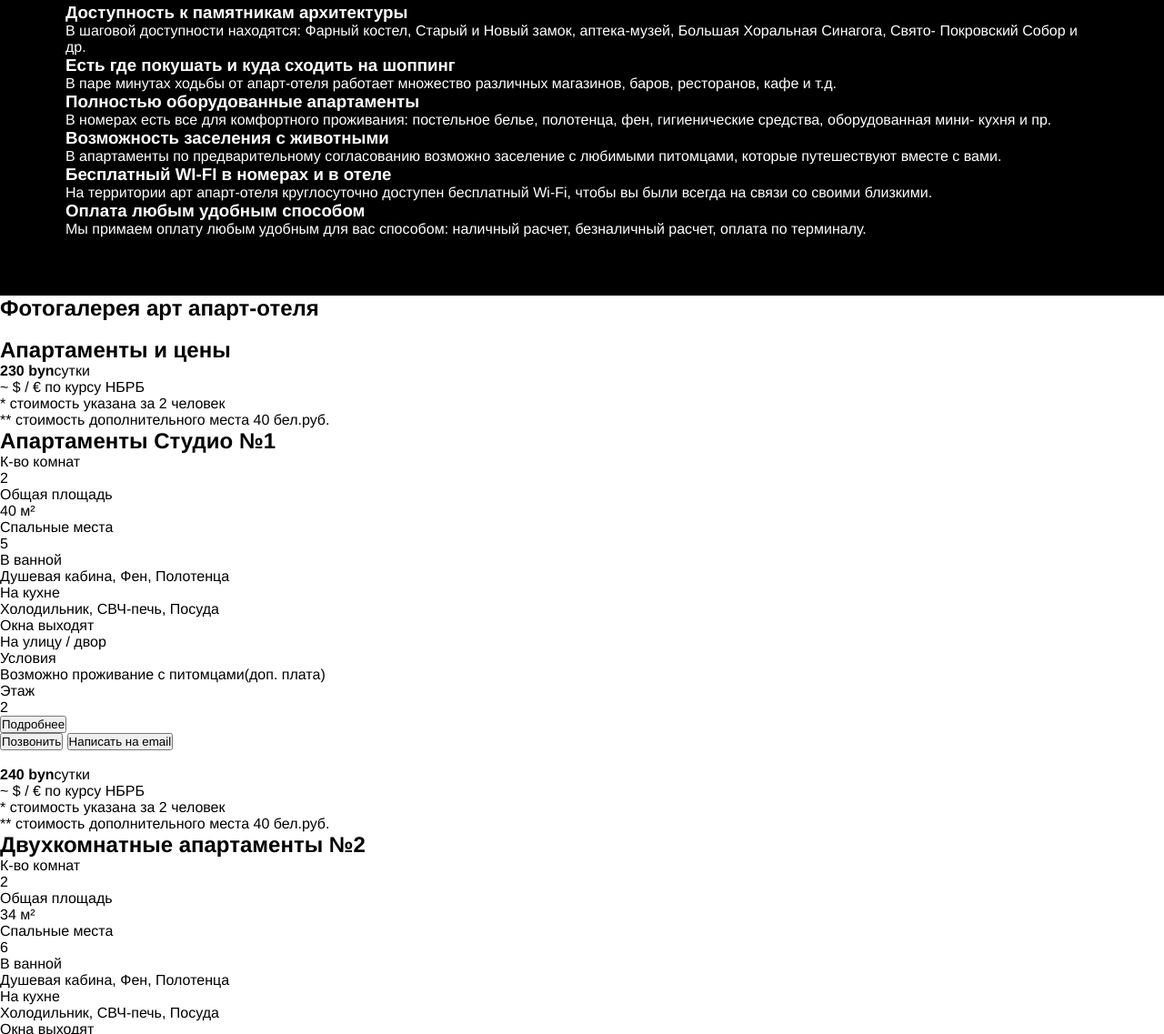
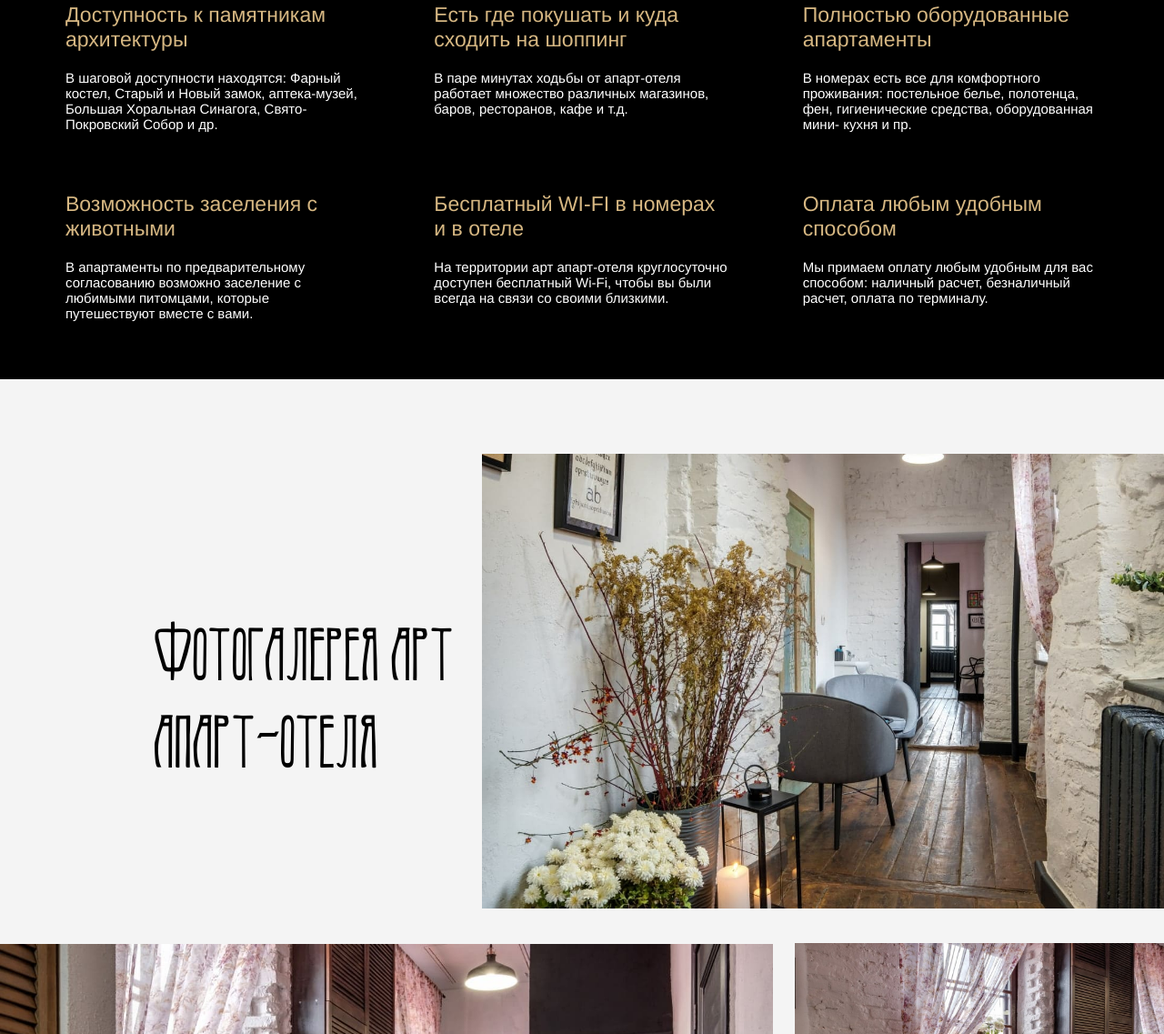
Before and after one commit to FlaTy7375/Ugrushi, a website: page frontend/restaraunt.html in a window 1280 px wide. Shown: the part 1663-2800 px from the top of the page at 91% size. Drawn offline with Linux system fonts and the light colour scheme.

Commit message:
stylization of the 3rd section

```diff
--- a/frontend/restaraunt.html
+++ b/frontend/restaraunt.html
@@ -32,7 +32,7 @@
                     <button class="main--button">Забронировать</button>
                 </div>
                 <div class="main--container--info">
-                    <p class="main--phone">+375 44 776 54 90</p>
+                    <a class="main--phone" href="tel:+375 44 776 54 90" target="_blank">+375 44 776 54 90</a>
                     <span class="main--socials"> &nbsp \  Viber, WhatsApp, Telegram</span>
                 </div>
                 <button class="main--container--button">Связаться с нами</button>
@@ -132,12 +132,16 @@
             </div>
         </section>
         <section class="gallery">
-            <h1 class="gallery--title">Фотогалерея арт апарт-отеля</h1>
-            <div class="gallery--container">
-                <img src="" alt="" class="gallery--img">
-                <img src="" alt="" class="gallery--img">
-                <img src="" alt="" class="gallery--img">
-                <img src="" alt="" class="gallery--img">
+            <div class="gallery-wrapper">
+                <div class="gallery--container">
+                    <h1 class="gallery--title">Фотогалерея арт апарт-отеля</h1>
+                    <img src="images/gallery-r1.jpg" alt="Фотогалерея 1е Изображение" class="gallery--img" width="750" height="500">
+                    <img src="images/gallery-r2.jpg" alt="Фотогалерея 2е Изображение" class="gallery--img" width="850" height="566">
+                    <div class="images--container">
+                        <img src="images/gallery-r3.jpg" alt="Фотогалерея 3е Изображение" class="gallery--img" width="406" height="270">
+                        <img src="images/gallery-r4.jpg" alt="Фотогалерея 4е Изображение" class="gallery--img" width="406" height="270">
+                    </div>
+                </div>
             </div>
         </section>
         <section class="prices">
--- a/frontend/style.css
+++ b/frontend/style.css
@@ -180,6 +180,11 @@
     padding-left: 36px;
     background-image: url("images/svg/call.svg");
     background-repeat: no-repeat;
+    text-decoration: none;
+}
+
+.main--phone:hover {
+    color: #D6B782;
 }
 
 .main--socials {
@@ -343,3 +348,59 @@
     line-height: 96px;
     width: 362px;
 }
+
+.advantages--list {
+    display: grid;
+    grid-template-columns: 1fr 1fr 1fr;
+    row-gap: 66px;
+    column-gap: 80px;
+}
+
+.advantage--title {
+    font-family: Helvetica, sans-serif;
+    font-weight: 400;
+    font-size: 23px;
+    color: #D6B782;
+    margin-bottom: 20px;
+}
+
+.advantage--description {
+    font-size: 15px;
+}
+
+/* 3 секция (галерея)*/
+
+.gallery {
+    background-color: #F4F4F4;
+    padding: 82px 0;
+}
+
+.gallery-wrapper {
+    max-width: 1280px;
+    margin: 0 auto;
+}
+
+.gallery--title {
+    font-size: 80px;
+    font-family: "Art Nouveau 1900";
+    letter-spacing: 2px;
+    width: 360px;
+    line-height: 96px;
+    margin-left: auto;
+}
+
+.gallery--container {
+    display: flex;
+    flex-wrap: wrap;
+    justify-content: space-between;
+    align-items: center;
+    row-gap: 38px;
+}
+
+.images--container {
+    display: flex;
+    flex-direction: column;
+    gap: 28px;
+}
+
+/* 3 секция (цены)*/
```
Also changed, not shown: frontend/images/gallery-r1.jpg (added), frontend/images/gallery-r2.jpg (added), frontend/images/gallery-r3.jpg (added), frontend/images/gallery-r4.jpg (added), 1 other file.
